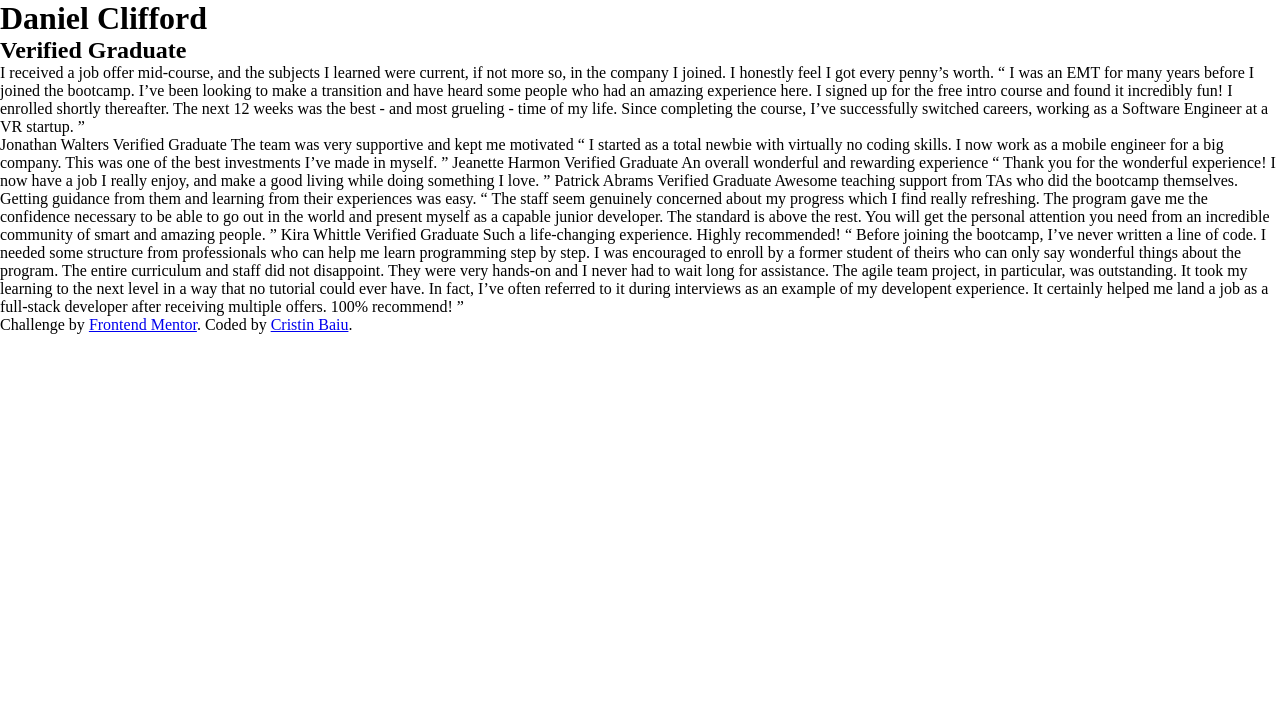
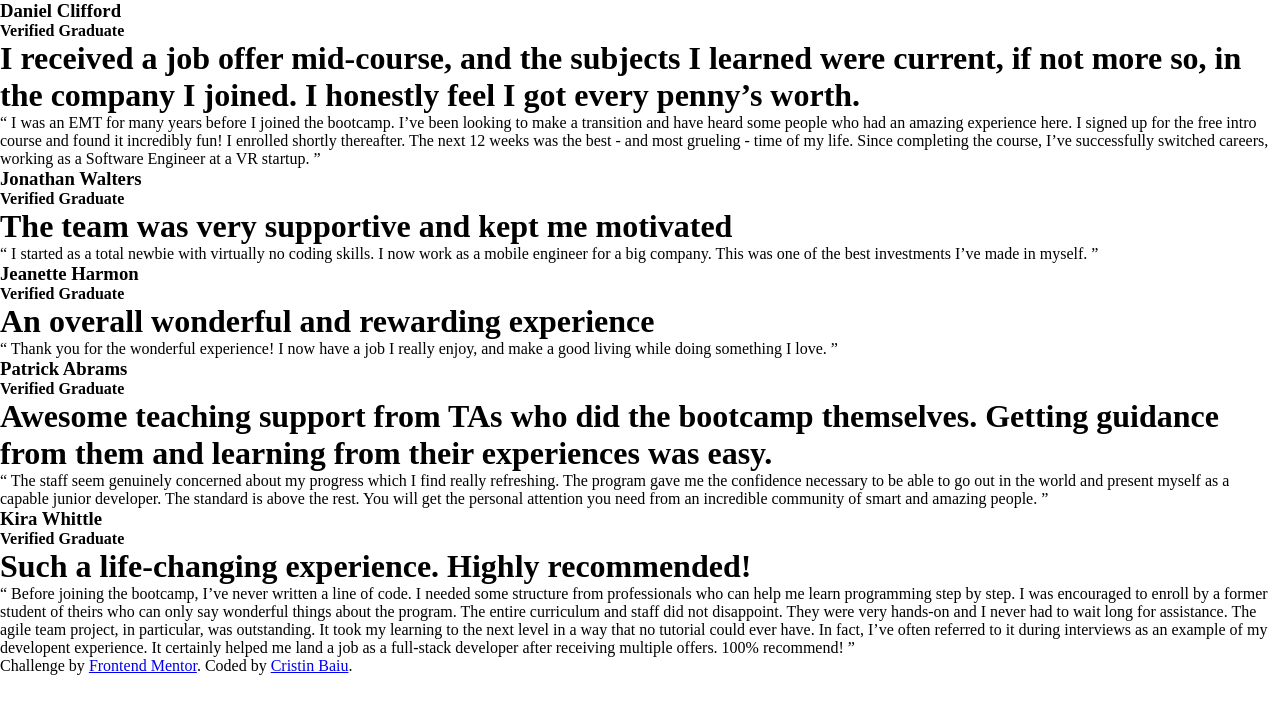
Before and after one commit to FineLine01/testimonial-grid-frontendmentor-challange, a plain HTML site: page testimonials-grid-section-main/testimonials-grid-section-main/index.html in a window 1280 px wide. Drawn offline with Linux system fonts and the light colour scheme; a web font is replaced by a local one.

Commit message:
html-update

```diff
--- a/testimonials-grid-section-main/testimonials-grid-section-main/index.html
+++ b/testimonials-grid-section-main/testimonials-grid-section-main/index.html
@@ -13,61 +13,77 @@
 </head>
 <body>
 
+<div class="t-container">
+
   <div class="daniel-c">
-  <h1>Daniel Clifford</h1>
-  <h2>Verified Graduate</h2>
+  <h3>Daniel Clifford</h1>
+  <h4>Verified Graduate</h2>
 
-  I received a job offer mid-course, and the subjects I learned were current, if not more so,
-  in the company I joined. I honestly feel I got every penny’s worth.
+  <h1>I received a job offer mid-course, and the subjects I learned were current, if not more so,
+  in the company I joined. I honestly feel I got every penny’s worth.</h1>
 
-  “ I was an EMT for many years before I joined the bootcamp. I’ve been looking to make a
+  <p> “ I was an EMT for many years before I joined the bootcamp. I’ve been looking to make a
   transition and have heard some people who had an amazing experience here. I signed up
   for the free intro course and found it incredibly fun! I enrolled shortly thereafter.
   The next 12 weeks was the best - and most grueling - time of my life. Since completing
-  the course, I’ve successfully switched careers, working as a Software Engineer at a VR startup. ”
+  the course, I’ve successfully switched careers, working as a Software Engineer at a VR startup. ”</p>
 
 </div>
 
-  Jonathan Walters
-  Verified Graduate
+<div class="jonathan-w">
+  <h3>Jonathan Walters</h3>
+  <h4>Verified Graduate</h4>
 
-  The team was very supportive and kept me motivated
+  <h1>The team was very supportive and kept me motivated</h1>
 
-  “ I started as a total newbie with virtually no coding skills. I now work as a mobile engineer
-  for a big company. This was one of the best investments I’ve made in myself. ”
+  <p> “ I started as a total newbie with virtually no coding skills. I now work as a mobile engineer
+  for a big company. This was one of the best investments I’ve made in myself. ”</p>
 
-  Jeanette Harmon
-  Verified Graduate
+</div>
 
-  An overall wonderful and rewarding experience
+<div class="jeanette-h">
+  <h3>Jeanette Harmon</h3>
+  <h4>Verified Graduate</h4>
 
-  “ Thank you for the wonderful experience! I now have a job I really enjoy, and make a good living
-  while doing something I love. ”
+  <h1>An overall wonderful and rewarding experience</h1>
 
-  Patrick Abrams
-  Verified Graduate
+  <p> “ Thank you for the wonderful experience! I now have a job I really enjoy, and make a good living
+  while doing something I love. ”</p>
 
-  Awesome teaching support from TAs who did the bootcamp themselves. Getting guidance from them and
-  learning from their experiences was easy.
+</div>
 
-  “ The staff seem genuinely concerned about my progress which I find really refreshing. The program
+<div class="patrick-a">
+  <h3>Patrick Abrams</h3>
+  <h4>Verified Graduate</h4>
+
+  <h1>Awesome teaching support from TAs who did the bootcamp themselves. Getting guidance from them and
+  learning from their experiences was easy.</h1>
+
+  <p> “ The staff seem genuinely concerned about my progress which I find really refreshing. The program
   gave me the confidence necessary to be able to go out in the world and present myself as a capable
   junior developer. The standard is above the rest. You will get the personal attention you need from
-  an incredible community of smart and amazing people. ”
+  an incredible community of smart and amazing people. ”</p>
 
-  Kira Whittle
-  Verified Graduate
+</div>
 
-  Such a life-changing experience. Highly recommended!
 
-  “ Before joining the bootcamp, I’ve never written a line of code. I needed some structure from
+<div class="kira-w">
+  <h3>Kira Whittle</h3>
+  <h4>Verified Graduate</h4>
+
+  <h1>Such a life-changing experience. Highly recommended!</h1>
+
+  <p> “ Before joining the bootcamp, I’ve never written a line of code. I needed some structure from
   professionals who can help me learn programming step by step. I was encouraged to enroll by a former
   student of theirs who can only say wonderful things about the program. The entire curriculum and staff
   did not disappoint. They were very hands-on and I never had to wait long for assistance. The agile team
   project, in particular, was outstanding. It took my learning to the next level in a way that no tutorial
   could ever have. In fact, I’ve often referred to it during interviews as an example of my developent
   experience. It certainly helped me land a job as a full-stack developer after receiving multiple offers.
-  100% recommend! ”
+  100% recommend! ”</p>
+</div>
+
+</div>
 
   <div class="attribution">
     Challenge by <a href="https://www.frontendmentor.io?ref=challenge" target="_blank">Frontend Mentor</a>.
```
